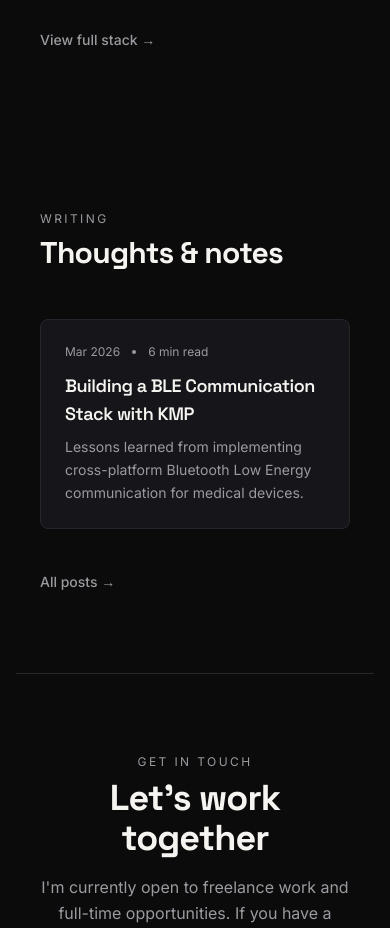
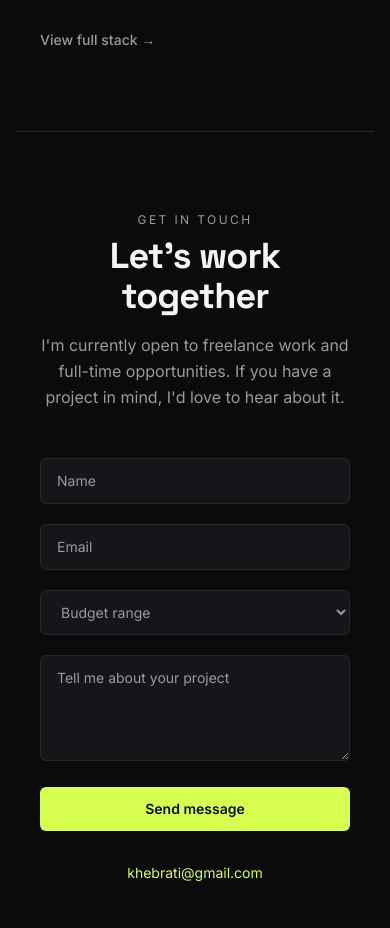
Before and after one commit to khebrati/khebrati.github.io, a Next.js app: page / in a window 390 px wide. Shown: the part 4200-5128 px from the top of the page. Built offline with nearby package versions, Linux system fonts and the light colour scheme.

Commit message:
Remove Thoughts/blog section entirely
- Deleted Thoughts section component and route
- Removed import and usage from home page
- Removed Thoughts link from navbar

```diff
--- a/src/app/page.tsx
+++ b/src/app/page.tsx
@@ -4,7 +4,6 @@ import Capabilities from "@/components/sections/Capabilities";
 import Projects from "@/components/sections/Projects";
 import Experience from "@/components/sections/Experience";
 import Tools from "@/components/sections/Tools";
-import Thoughts from "@/components/sections/Thoughts";
 import Contact from "@/components/sections/Contact";
 
 export default function Home() {
@@ -16,7 +15,6 @@ export default function Home() {
       <Projects />
       <Experience />
       <Tools />
-      <Thoughts />
       <Contact />
     </>
   );
--- a/src/app/thoughts/page.tsx
+++ /dev/null
@@ -1,14 +0,0 @@
-import type { Metadata } from "next";
-import Thoughts from "@/components/sections/Thoughts";
-
-export const metadata: Metadata = {
-  title: "Thoughts | Erfan Khebrati",
-};
-
-export default function ThoughtsPage() {
-  return (
-    <div className="pt-24">
-      <Thoughts />
-    </div>
-  );
-}
--- a/src/components/Navbar.tsx
+++ b/src/components/Navbar.tsx
@@ -8,7 +8,6 @@ const navLinks = [
   { label: "Projects", href: "/projects" },
   { label: "Experience", href: "/experience" },
   { label: "Tools", href: "/tools" },
-  { label: "Thoughts", href: "/thoughts" },
 ];
 
 export default function Navbar() {
--- a/src/components/sections/Thoughts.tsx
+++ /dev/null
@@ -1,64 +0,0 @@
-"use client";
-
-import Link from "next/link";
-import Reveal from "@/components/Reveal";
-
-const posts = [
-  {
-    title: "Building a BLE Communication Stack with KMP",
-    excerpt: "Lessons learned from implementing cross-platform Bluetooth Low Energy communication for medical devices.",
-    date: "Mar 2026",
-    readTime: "6 min read",
-  },
-
-];
-
-export default function Thoughts() {
-  return (
-    <section className="py-20 md:py-28">
-      <div className="mx-auto max-w-6xl px-6">
-        <Reveal>
-          <p className="mb-2 text-xs uppercase tracking-[0.2em] text-text-muted">
-            Writing
-          </p>
-        </Reveal>
-        <Reveal delay={0.05}>
-          <h2 className="font-display text-3xl md:text-4xl font-bold tracking-tight">
-            Thoughts &amp; notes
-          </h2>
-        </Reveal>
-
-        <div className="mt-12 grid gap-6 md:grid-cols-2">
-          {posts.map((post, i) => (
-            <Reveal key={post.title} delay={0.1 + i * 0.1}>
-              <div className="group rounded-lg border border-border bg-surface p-6 transition-all duration-200 hover:scale-[1.02] hover:border-accent/40">
-                <div className="flex items-center gap-3 text-xs text-text-muted">
-                  <span>{post.date}</span>
-                  <span className="h-1 w-1 rounded-full bg-text-muted" />
-                  <span>{post.readTime}</span>
-                </div>
-                <h3 className="mt-3 font-display text-lg font-semibold tracking-tight">
-                  {post.title}
-                </h3>
-                <p className="mt-2 text-sm leading-relaxed text-text-muted">
-                  {post.excerpt}
-                </p>
-              </div>
-            </Reveal>
-          ))}
-        </div>
-
-        <Reveal delay={0.3}>
-          <div className="mt-10">
-            <Link
-              href="/thoughts"
-              className="inline-block text-sm font-medium text-text-muted hover:text-text transition-colors"
-            >
-              All posts &rarr;
-            </Link>
-          </div>
-        </Reveal>
-      </div>
-    </section>
-  );
-}
```
